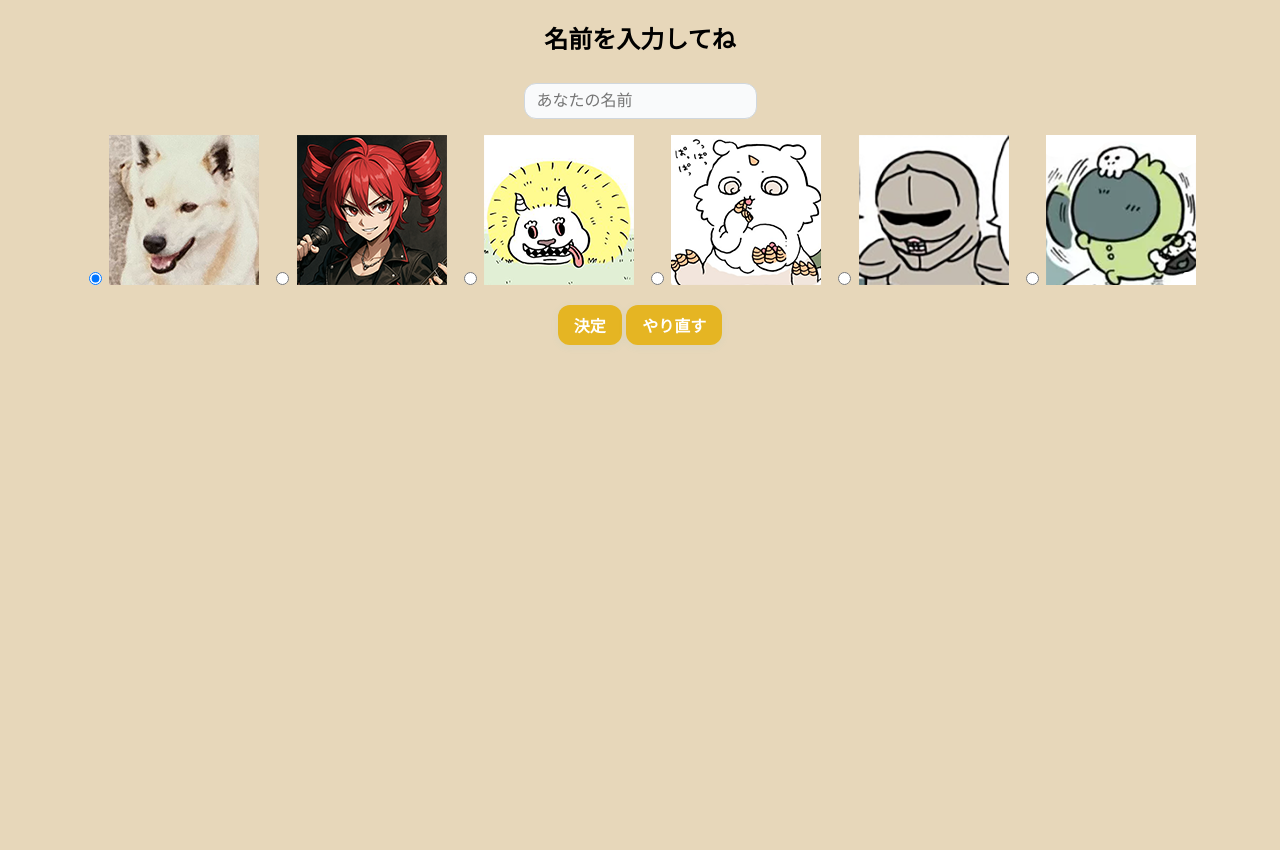
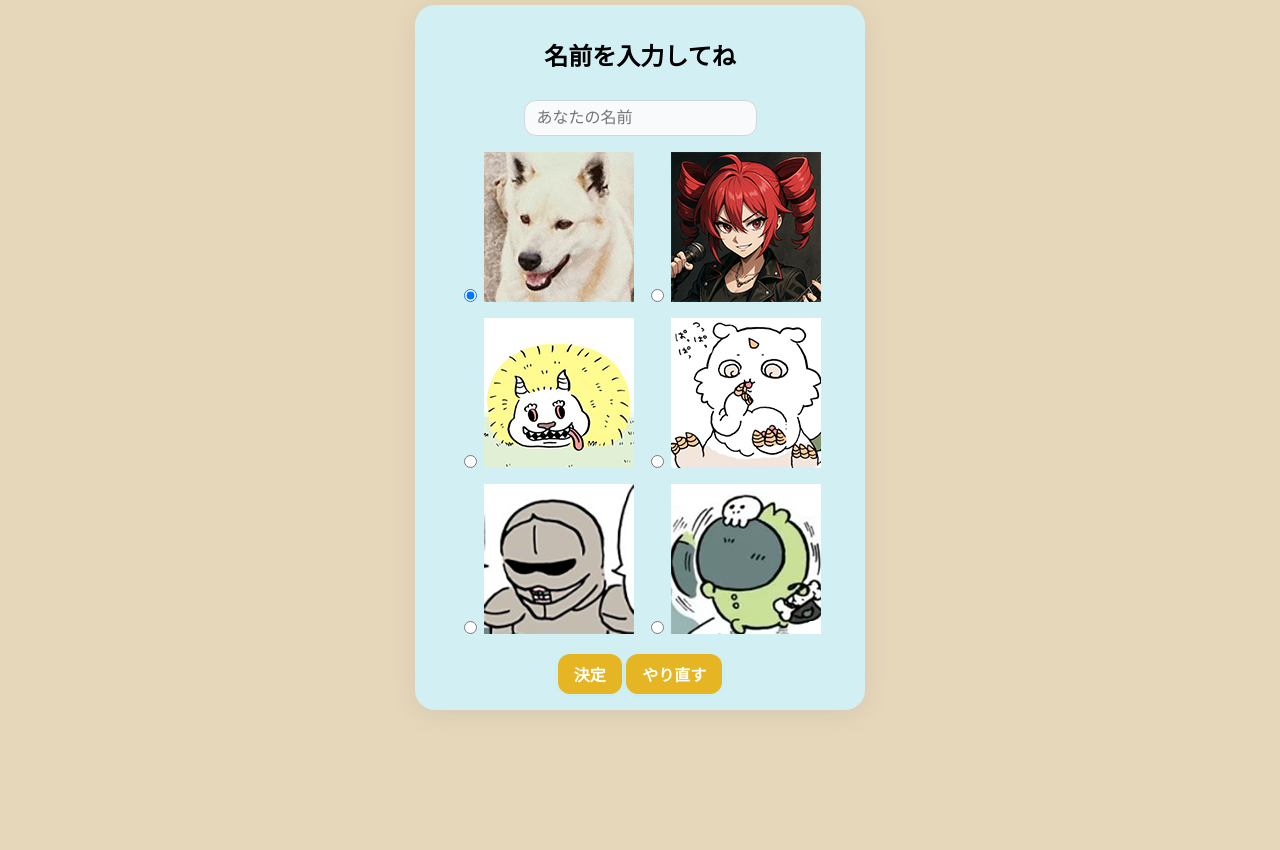
Before and after one commit to ymt-no-lessons/chatbot, a Flask app: page / in a window 1280 px wide. After the commit the page ends 710 px from the top, so only its background shows below. Run offline with Flask 3, Linux system fonts and the light colour scheme.

Commit message:
幅固定

```diff
--- a/templates/confirm.html
+++ b/templates/confirm.html
@@ -8,6 +8,7 @@
 
 </head>
 <body>
+ <div class="chat-box">
     <h2>{{ username }}さんだね！こんにちは！</h2>
     <p>{{ character }}とおしゃべりする？</p>
     <img src="{{ url_for('static', filename=images[0]) }}" alt="{{ character }}" width="200">
@@ -15,5 +16,6 @@
         <button type="submit" name="action" value="決定">{{ character }}とおしゃべりする</button>
         <button type="submit" name="action" value="やり直す">やり直す</button>
     </form>
+ </div>
 </body>
 </html>
--- a/templates/index.html
+++ b/templates/index.html
@@ -9,6 +9,7 @@
 
 </head>
 <body>
+ <div class="chat-box">
   <h2>名前を入力してね</h2>
   <form method="post" class="input-row">
       <input type="text" name="username" required placeholder="あなたの名前">
@@ -41,5 +42,6 @@
       <button type="submit" name="action" value="決定">決定</button>
       <button type="reset">やり直す</button>
   </form>
+ </div>
 </body>
 </html>
--- a/templates/select.html
+++ b/templates/select.html
@@ -8,6 +8,7 @@
 
 </head>
 <body>
+ <div class="chat-box">
     <h2>おしゃべりしたいキャラクターを選んでね</h2>
     <form method="post" class="character-select-row">
     <button type="submit" name="character" value="ちいかわ">
@@ -39,6 +40,6 @@
         モモンガ
     </button>
     </form>
-
+ </div>
 </body>
 </html>
```
